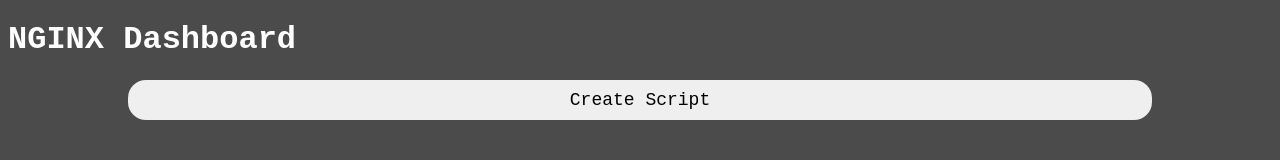
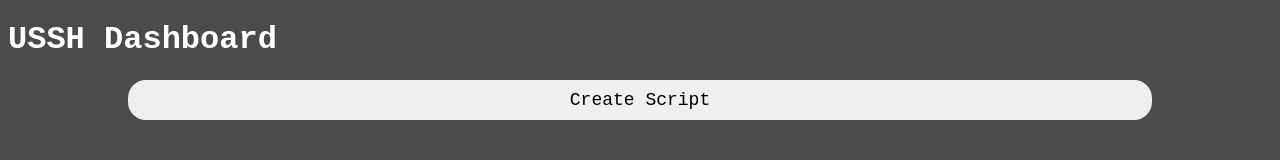
Before and after one commit to noshpineapple28/USSHDashboard, a website: page src/index.html in a window 1280 px wide. Drawn offline with nearby package versions, Linux system fonts and the light colour scheme; no server answers.

Commit message:
chore: remove nginx from title

```diff
--- a/src/index.html
+++ b/src/index.html
@@ -2,7 +2,7 @@
 <html lang="en">
   <head>
     <meta charset="UTF-8" />
-    <title>NGINX Dashboard</title>
+    <title>USSH Dashboard</title>
     <meta name="viewport" content="width=device-width, initial-scale=1.0" />
     <link rel="stylesheet" href="/styles/styles.css" />
     <link rel="stylesheet" href="/styles/dashboard.css" />
@@ -11,7 +11,7 @@
     <script src="./js/dashboard.js"></script>
   </head>
   <body>
-    <h1>NGINX Dashboard</h1>
+    <h1>USSH Dashboard</h1>
     <div id="controls">
       <button
         id="CreateScript"
```
